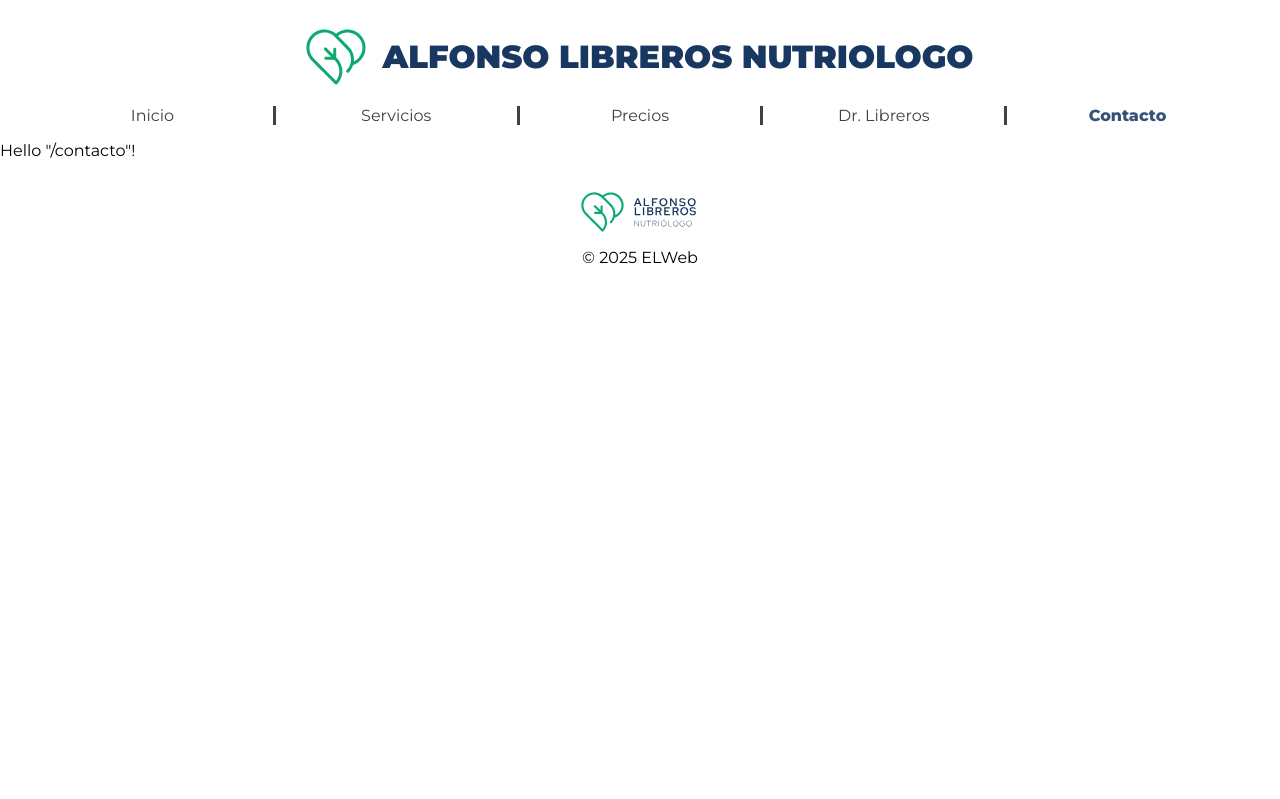
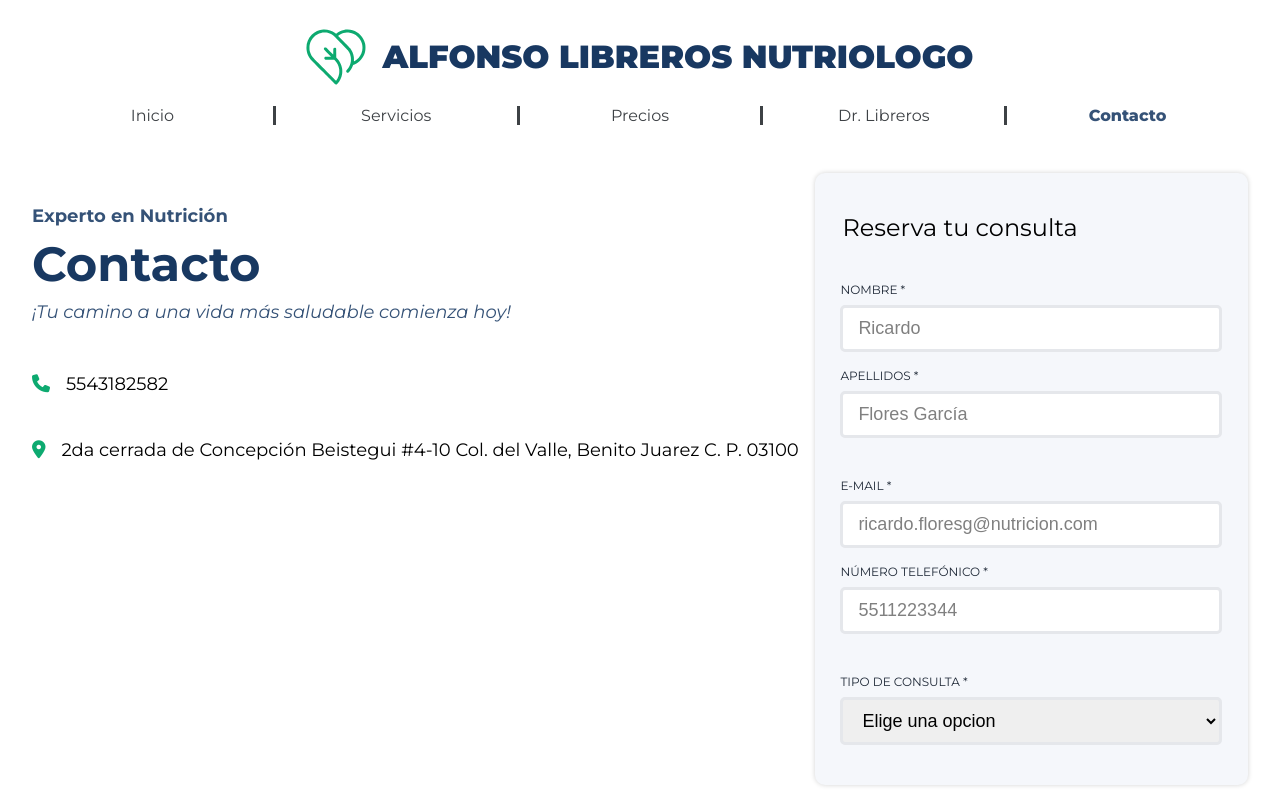
Before and after one commit to Durounseki/libreros_nutricion, a React (Vite) app in the folder app/: page /contacto in a window 1280 px wide. Shown: the top 799 px of the page. Built offline with nearby package versions, Linux system fonts and the light colour scheme.

Commit message:
feat: add contact form

```diff
--- /dev/null
+++ b/app/src/routes/Contacto.module.css
@@ -0,0 +1,175 @@
+.details-container {
+  padding: 32px;
+  display: flex;
+  justify-content: center;
+  align-items: center;
+}
+
+.clinic-details {
+  display: flex;
+  flex-direction: column;
+  justify-content: flex-start;
+  gap: 8px;
+  text-align: left;
+  margin-bottom: auto;
+  padding-top: 32px;
+  padding-right: 16px;
+}
+
+.phone,
+.address {
+  display: flex;
+  gap: 16px;
+  font-size: 18px;
+  justify-content: flex-start;
+  align-items: center;
+  & i {
+    color: var(--bg-light);
+  }
+}
+
+.phone {
+  margin-top: 24px;
+}
+
+.main-text {
+  font-size: 48px;
+  font-weight: 700;
+  color: var(--bg-dark);
+  margin: 0;
+}
+
+.secondary-text {
+  font-size: 36px;
+  font-weight: 400;
+  color: var(--secondary-dark);
+  margin: 0;
+}
+
+.small-italic {
+  font-size: 18px;
+  font-weight: 400;
+  font-style: italic;
+  color: var(--accent-color);
+  margin: 0;
+}
+
+.small-bold {
+  font-size: 18px;
+  font-weight: 700;
+  color: var(--accent-color);
+  margin: 0;
+}
+
+.form-container {
+  flex: 1;
+  min-width: 400px;
+}
+
+.patient-details {
+  background-color: #f5f7fb;
+  box-shadow: 0 0 5px lightgray;
+  padding: 5vh 2vw;
+  border-radius: 10px;
+  margin-bottom: 2vh;
+  & fieldset {
+    border: none;
+    display: flex;
+    flex-direction: column;
+    gap: 5vh;
+    justify-content: center;
+    margin: 0;
+    padding: 0;
+  }
+}
+
+.field {
+  display: flex;
+  justify-content: left;
+  gap: 2vh;
+  flex-wrap: wrap;
+}
+
+.input-group {
+  display: flex;
+  flex-direction: column;
+  width: 100%;
+  min-width: 150px;
+}
+
+input,
+select {
+  border: solid #e5e7eb;
+  border-radius: 5px;
+  padding: 10px 15px;
+  font-size: 18px;
+}
+
+legend {
+  font-size: 24px;
+  margin-bottom: 5vh;
+}
+
+label {
+  font-size: 12px;
+  color: #1f2937;
+  margin-bottom: 1vh;
+}
+
+.send-container {
+  display: flex;
+  justify-content: center;
+  align-items: center;
+}
+
+a {
+  color: #1f2937;
+}
+
+:focus {
+  border: solid #3882f6;
+}
+
+.valid-input {
+  border: solid #9fd99c;
+}
+
+.invalid-input {
+  border: solid #e35d5d;
+}
+
+.error {
+  font-size: 10px;
+  color: #e35d5d;
+  margin-top: 2px;
+  margin-bottom: 2px;
+}
+
+.submit-button {
+  font-size: 18px;
+  display: inline-block;
+  justify-self: center;
+  padding: 14px 23px;
+  background-color: var(--bg-light);
+  color: white;
+  border-radius: 8px;
+  width: 100%;
+  border: none;
+}
+
+.submit-button:hover {
+  cursor: pointer;
+  transform: scale(1.01);
+}
+
+.placeholder {
+  color: gray;
+}
+
+input::placeholder {
+  color: gray;
+}
+
+#result {
+  text-align: center;
+}
--- a/app/src/routes/contacto.jsx
+++ b/app/src/routes/contacto.jsx
@@ -1,9 +1,190 @@
-import { createFileRoute } from '@tanstack/react-router'
+import { createFileRoute } from "@tanstack/react-router";
+import { useState } from "react";
+import styles from "./contacto.module.css";
 
-export const Route = createFileRoute('/contacto')({
+export const Route = createFileRoute("/contacto")({
   component: RouteComponent,
-})
+});
 
 function RouteComponent() {
-  return <div>Hello "/contacto"!</div>
+  const [formData, setFormData] = useState({
+    firstName: "",
+    lastName: "",
+    email: "",
+    phoneNumber: "",
+    service: "0",
+  });
+
+  const [submissionStatus, setSubmissionStatus] = useState(null);
+
+  const handleChange = (e) => {
+    const { name, value } = e.target;
+    setFormData((prevData) => ({
+      ...prevData,
+      [name]: value,
+    }));
+  };
+
+  const handleSubmit = async (e) => {
+    e.preventDefault();
+    setSubmissionStatus("loading");
+
+    try {
+      console.log("Form data submitted:", formData);
+
+      setSubmissionStatus("success");
+      setFormData({
+        firstName: "",
+        lastName: "",
+        email: "",
+        phoneNumber: "",
+        service: "0",
+      });
+    } catch (error) {
+      console.error("Submission failed:", error);
+      setSubmissionStatus("error");
+    }
+  };
+
+  return (
+    <main className={styles["details-container"]}>
+      <section className={styles["clinic-details"]}>
+        <p className={styles["small-bold"]}>Experto en Nutrición</p>
+        <h1 className={styles["main-text"]}>Contacto</h1>
+        <p className={styles["small-italic"]}>
+          ¡Tu camino a una vida más saludable comienza hoy!
+        </p>
+
+        <div className={styles.phone}>
+          <i className="fa-solid fa-phone"></i>
+          <p>5543182582</p>
+        </div>
+        <div className={styles.address}>
+          <i className="fa-solid fa-location-dot"></i>
+          <p>
+            2da cerrada de Concepción Beistegui #4-10 Col. del Valle, Benito
+            Juarez C. P. 03100
+          </p>
+        </div>
+      </section>
+
+      <section className={styles["form-container"]}>
+        <form onSubmit={handleSubmit}>
+          <div className={styles["patient-details"]}>
+            <fieldset>
+              <legend>Reserva tu consulta</legend>
+              <div className={styles.field}>
+                <div className={styles["input-group"]}>
+                  <label htmlFor="first-name">NOMBRE *</label>
+                  <input
+                    type="text"
+                    name="firstName"
+                    id="first-name"
+                    placeholder="Ricardo"
+                    required
+                    minLength="1"
+                    maxLength="50"
+                    value={formData.firstName}
+                    onChange={handleChange}
+                  />
+                </div>
+                <div className={styles["input-group"]}>
+                  <label htmlFor="last-name">APELLIDOS *</label>
+                  <input
+                    type="text"
+                    name="lastName"
+                    id="last-name"
+                    placeholder="Flores García"
+                    required
+                    minLength="1"
+                    maxLength="50"
+                    value={formData.lastName}
+                    onChange={handleChange}
+                  />
+                </div>
+              </div>
+              <div className={styles.field}>
+                <div className={styles["input-group"]}>
+                  <label htmlFor="email">E-MAIL *</label>
+                  <input
+                    type="email"
+                    name="email"
+                    id="email"
+                    placeholder="ricardo.floresg@nutricion.com"
+                    required
+                    value={formData.email}
+                    onChange={handleChange}
+                  />
+                </div>
+                <div className={styles["input-group"]}>
+                  <label htmlFor="phone-number">NÚMERO TELEFÓNICO *</label>
+                  <input
+                    type="tel"
+                    name="phoneNumber"
+                    id="phone-number"
+                    placeholder="5511223344"
+                    required
+                    pattern="[0-9\s\-]{10,}"
+                    value={formData.phoneNumber}
+                    onChange={handleChange}
+                  />
+                </div>
+              </div>
+              <div className={styles.field}>
+                <div className={styles["input-group"]}>
+                  <label htmlFor="service">TIPO DE CONSULTA *</label>
+                  <select
+                    name="service"
+                    id="service"
+                    required
+                    value={formData.service}
+                    onChange={handleChange}
+                  >
+                    <option
+                      value="0"
+                      disabled
+                      hidden
+                      className={styles.placeholder}
+                    >
+                      Elige una opcion
+                    </option>
+                    <option value="nutricion-clinica">Nutrición clínica</option>
+                    <option value="control-de-peso">
+                      Pérdida y control de peso
+                    </option>
+                    <option value="nutricion-deportiva">
+                      Nutrición deportiva
+                    </option>
+                    <option value="planes-entrenamiento">
+                      Planes de entrenamiento
+                    </option>
+                    <option value="educacion-diabetes">Diabetes</option>
+                    <option value="cineantropometria">Cineantropometría</option>
+                  </select>
+                </div>
+              </div>
+            </fieldset>
+          </div>
+
+          <div className={styles["send-container"]}>
+            <button className={styles["submit-button"]} type="submit">
+              Enviar
+            </button>
+          </div>
+          <div className={styles.result}>
+            {submissionStatus === "success" && (
+              <p className={styles.success}>
+                ¡Gracias! Tu mensaje ha sido enviado.
+              </p>
+            )}
+            {submissionStatus === "error" && (
+              <p className={styles.error}>
+                Hubo un error. Por favor, inténtalo de nuevo.
+              </p>
+            )}
+          </div>
+        </form>
+      </section>
+    </main>
+  );
 }
```
